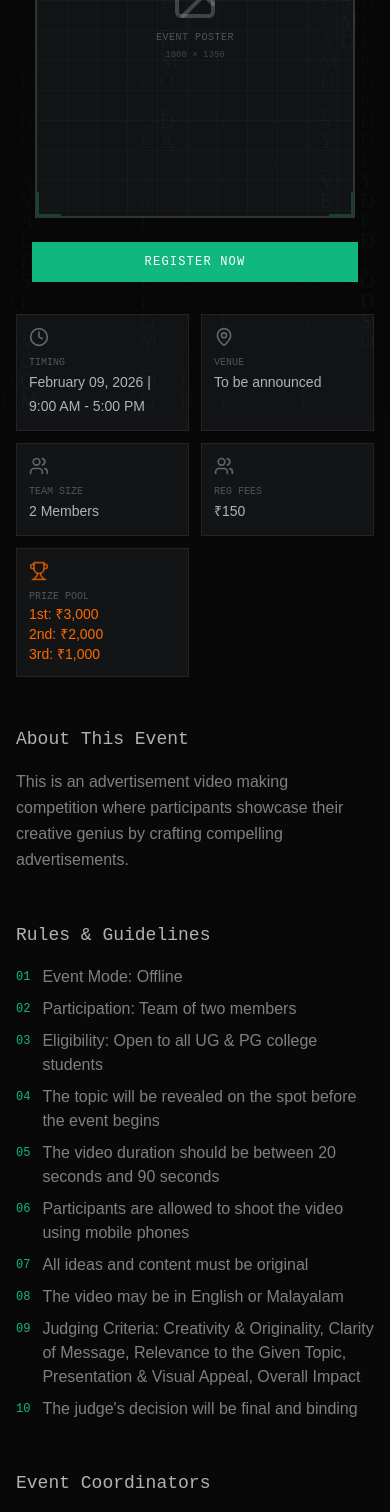
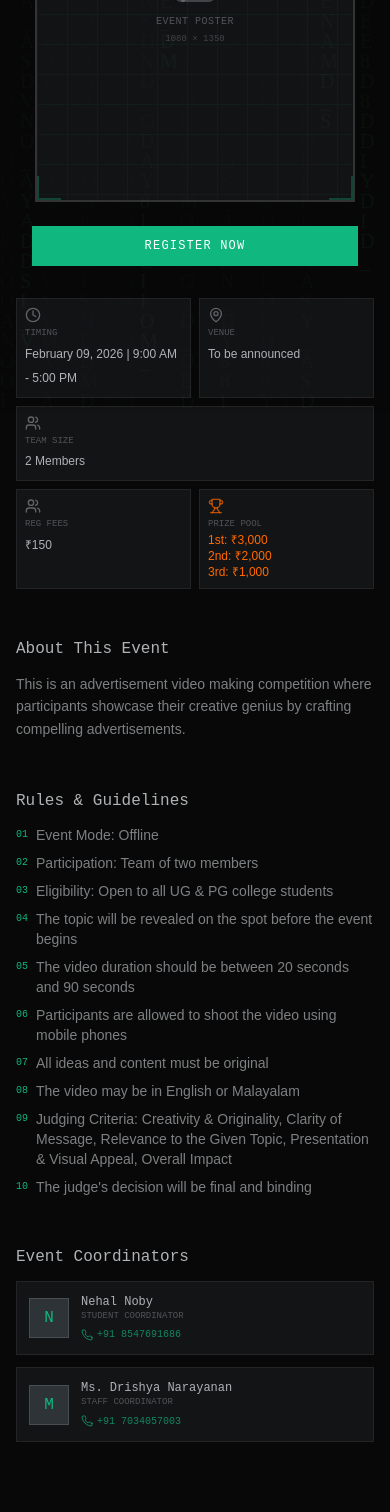
Before and after one commit to Abin-Tomy/envifest_8, a React (Vite) app: page /events/ad-making in a window 390 px wide. Shown: the part 432-1944 px from the top of the page. Built offline with nearby package versions, Linux system fonts and the light colour scheme.

Commit message:
event-details

```diff
--- a/src/data/events.ts
+++ b/src/data/events.ts
@@ -104,7 +104,7 @@ export const events: EventData[] = [
       "Decision of the judge is final and binding"
     ],
     timing: "February 09, 2026 | 9:00 AM - 2:30 PM",
-    venue: "St. Joseph's College (Autonomous), Devagiri",
+    venue: "Jubilee Hall",
     teamSize: "1-4 Members",
     prize: "1st: ₹3,000 | 2nd: ₹2,000",
     registrationFee: "₹300 per team",
@@ -221,15 +221,18 @@ export const events: EventData[] = [
     tagline: "Code to the Beat",
     description: "A unique coding competition where you solve problems while vibing to music. Speed, accuracy, and rhythm combine in this one-of-a-kind challenge.",
     rules: [
-      "Individual participation",
-      "Multiple coding rounds",
-      "Languages: C, C++, Java, Python",
-      "Time-based scoring",
-      "Headphones mandatory"
+      "Participants may compete individually or in teams of 2",
+      "Registration open for all University/College students (UG and PG)",
+      "College ID cards/ID proof are compulsory",
+      "Event runs from 9:00 AM to 12:00 PM (3-hour session)",
+      "Only laptops allowed - Mobile phones, smartwatches & external devices strictly prohibited",
+      "Allowed AI tools: GPT, Gemini, DeepSeek",
+      "No code sharing between teams - Plagiarism leads to immediate disqualification",
+      "All code must be created during the event - Pre-written templates not allowed"
     ],
-    timing: "February 09, 2026 | 9:00 AM - 5:00 PM",
+    timing: "February 09, 2026 | 9:00 AM - 12:00 PM",
     venue: "To be announced",
-    teamSize: "Individual",
+    teamSize: "Individual or 2 Members",
     prize: "1st: ₹2,000 | 2nd: ₹1,000",
     registrationFee: "₹100",
     coordinators: [
--- a/src/pages/EventDetail.tsx
+++ b/src/pages/EventDetail.tsx
@@ -76,19 +76,19 @@ const EventDetail = () => {
             transition={{ duration: 0.6, ease: "easeOut" }}
             className="mb-8"
           >
-            <div className="flex items-center gap-4 mb-4">
-              <div className={`p-4 bg-doom-gunmetal/50 border ${event.theme === "fire" ? "border-doom-orange/30" :
+            <div className="flex items-center gap-3 sm:gap-4 mb-4">
+              <div className={`p-2 sm:p-3 md:p-4 bg-doom-gunmetal/50 border ${event.theme === "fire" ? "border-doom-orange/30" :
                 event.theme === "circuit" ? "border-primary/30" : "border-doom-silver/20"
                 }`}>
-                <IconComponent className={`w-8 h-8 ${event.theme === "fire" ? "text-doom-orange" :
+                <IconComponent className={`w-6 h-6 sm:w-7 sm:h-7 md:w-8 md:h-8 ${event.theme === "fire" ? "text-doom-orange" :
                   event.theme === "circuit" ? "text-primary" : "text-doom-silver"
                   }`} />
               </div>
-              <div>
-                <h1 className="font-orbitron text-3xl md:text-5xl font-bold text-doom-silver">
+              <div className="flex-1 min-w-0">
+                <h1 className="font-orbitron text-xl sm:text-2xl md:text-4xl lg:text-5xl font-bold text-doom-silver break-words">
                   {event.name}
                 </h1>
-                <p className="font-rajdhani text-lg text-primary mt-1">{event.tagline}</p>
+                <p className="font-rajdhani text-sm sm:text-base md:text-lg text-primary mt-1">{event.tagline}</p>
               </div>
             </div>
           </motion.div>
@@ -157,34 +157,34 @@ const EventDetail = () => {
             initial={{ opacity: 0, y: 30 }}
             animate={infoInView ? { opacity: 1, y: 0 } : { opacity: 0, y: 30 }}
             transition={{ duration: 0.6, ease: "easeOut", staggerChildren: 0.1 }}
-            className="grid grid-cols-2 md:grid-cols-5 gap-3 mb-12"
+            className="grid grid-cols-2 sm:grid-cols-3 lg:grid-cols-5 gap-2 sm:gap-3 mb-12"
           >
-            <div className="bg-doom-gunmetal/30 border border-doom-silver/10 p-3">
-              <Clock className="w-5 h-5 text-doom-silver/50 mb-2" />
-              <span className="font-mono text-[10px] text-doom-silver/40 uppercase block">Timing</span>
-              <span className="font-rajdhani text-sm text-doom-silver">{event.timing}</span>
+            <div className="bg-doom-gunmetal/30 border border-doom-silver/10 p-2 sm:p-3">
+              <Clock className="w-4 h-4 sm:w-5 sm:h-5 text-doom-silver/50 mb-1 sm:mb-2" />
+              <span className="font-mono text-[9px] sm:text-[10px] text-doom-silver/40 uppercase block">Timing</span>
+              <span className="font-rajdhani text-xs sm:text-sm text-doom-silver break-words">{event.timing}</span>
             </div>
-            <div className="bg-doom-gunmetal/30 border border-doom-silver/10 p-3">
-              <MapPin className="w-5 h-5 text-doom-silver/50 mb-2" />
-              <span className="font-mono text-[10px] text-doom-silver/40 uppercase block">Venue</span>
-              <span className="font-rajdhani text-sm text-doom-silver">{event.venue}</span>
+            <div className="bg-doom-gunmetal/30 border border-doom-silver/10 p-2 sm:p-3">
+              <MapPin className="w-4 h-4 sm:w-5 sm:h-5 text-doom-silver/50 mb-1 sm:mb-2" />
+              <span className="font-mono text-[9px] sm:text-[10px] text-doom-silver/40 uppercase block">Venue</span>
+              <span className="font-rajdhani text-xs sm:text-sm text-doom-silver break-words">{event.venue}</span>
             </div>
-            <div className="bg-doom-gunmetal/30 border border-doom-silver/10 p-3">
-              <Users className="w-5 h-5 text-doom-silver/50 mb-2" />
-              <span className="font-mono text-[10px] text-doom-silver/40 uppercase block">Team Size</span>
-              <span className="font-rajdhani text-sm text-doom-silver">{event.teamSize}</span>
+            <div className="bg-doom-gunmetal/30 border border-doom-silver/10 p-2 sm:p-3 col-span-2 sm:col-span-1">
+              <Users className="w-4 h-4 sm:w-5 sm:h-5 text-doom-silver/50 mb-1 sm:mb-2" />
+              <span className="font-mono text-[9px] sm:text-[10px] text-doom-silver/40 uppercase block">Team Size</span>
+              <span className="font-rajdhani text-xs sm:text-sm text-doom-silver">{event.teamSize}</span>
             </div>
-            <div className="bg-doom-gunmetal/30 border border-doom-silver/10 p-3">
-              <Users className="w-5 h-5 text-doom-silver/50 mb-2" />
-              <span className="font-mono text-[10px] text-doom-silver/40 uppercase block">Reg Fees</span>
-              <span className="font-rajdhani text-sm text-doom-silver">{event.registrationFee}</span>
+            <div className="bg-doom-gunmetal/30 border border-doom-silver/10 p-2 sm:p-3">
+              <Users className="w-4 h-4 sm:w-5 sm:h-5 text-doom-silver/50 mb-1 sm:mb-2" />
+              <span className="font-mono text-[9px] sm:text-[10px] text-doom-silver/40 uppercase block">Reg Fees</span>
+              <span className="font-rajdhani text-xs sm:text-sm text-doom-silver break-words">{event.registrationFee}</span>
             </div>
-            <div className="bg-doom-gunmetal/30 border border-doom-silver/10 p-3">
-              <Trophy className="w-5 h-5 text-doom-orange/70 mb-2" />
-              <span className="font-mono text-[10px] text-doom-silver/40 uppercase block">Prize Pool</span>
-              <div className="font-rajdhani text-sm text-doom-orange">
+            <div className="bg-doom-gunmetal/30 border border-doom-silver/10 p-2 sm:p-3">
+              <Trophy className="w-4 h-4 sm:w-5 sm:h-5 text-doom-orange/70 mb-1 sm:mb-2" />
+              <span className="font-mono text-[9px] sm:text-[10px] text-doom-silver/40 uppercase block">Prize Pool</span>
+              <div className="font-rajdhani text-xs sm:text-sm text-doom-orange">
                 {event.prize.split('|').map((prize, index) => (
-                  <div key={index}>{prize.trim()}</div>
+                  <div key={index} className="break-words">{prize.trim()}</div>
                 ))}
               </div>
             </div>
@@ -198,8 +198,8 @@ const EventDetail = () => {
             transition={{ duration: 0.6, ease: "easeOut" }}
             className="mb-12"
           >
-            <h2 className="font-orbitron text-lg text-doom-silver mb-4">About This Event</h2>
-            <p className="font-rajdhani text-doom-silver/70 leading-relaxed">
+            <h2 className="font-orbitron text-base sm:text-lg md:text-xl text-doom-silver mb-3 sm:mb-4">About This Event</h2>
+            <p className="font-rajdhani text-sm sm:text-base text-doom-silver/70 leading-relaxed">
               {event.description}
             </p>
           </motion.div>
@@ -212,14 +212,14 @@ const EventDetail = () => {
             transition={{ duration: 0.6, ease: "easeOut" }}
             className="mb-12"
           >
-            <h2 className="font-orbitron text-lg text-doom-silver mb-4">Rules & Guidelines</h2>
-            <ul className="space-y-2">
+            <h2 className="font-orbitron text-base sm:text-lg md:text-xl text-doom-silver mb-3 sm:mb-4">Rules & Guidelines</h2>
+            <ul className="space-y-2 sm:space-y-3">
               {event.rules.map((rule, index) => (
-                <li key={index} className="flex items-start gap-3">
-                  <span className="font-mono text-xs text-primary mt-1">
+                <li key={index} className="flex items-start gap-2 sm:gap-3">
+                  <span className="font-mono text-[10px] sm:text-xs text-primary mt-0.5 sm:mt-1 flex-shrink-0">
                     {String(index + 1).padStart(2, "0")}
                   </span>
-                  <span className="font-rajdhani text-doom-silver/70">{rule}</span>
+                  <span className="font-rajdhani text-sm sm:text-base text-doom-silver/70">{rule}</span>
                 </li>
               ))}
             </ul>
@@ -233,25 +233,25 @@ const EventDetail = () => {
             transition={{ duration: 0.6, ease: "easeOut" }}
             className="mb-12"
           >
-            <h2 className="font-orbitron text-lg text-doom-silver mb-4">Event Coordinators</h2>
-            <div className="grid md:grid-cols-2 gap-4">
+            <h2 className="font-orbitron text-base sm:text-lg md:text-xl text-doom-silver mb-3 sm:mb-4">Event Coordinators</h2>
+            <div className="grid sm:grid-cols-2 gap-3 sm:gap-4">
               {event.coordinators.map((coordinator, index) => (
                 <div
                   key={index}
-                  className="bg-doom-gunmetal/30 border border-doom-silver/10 p-4 flex items-center gap-4"
+                  className="bg-doom-gunmetal/30 border border-doom-silver/10 p-3 sm:p-4 flex items-center gap-3 sm:gap-4"
                 >
-                  <div className="w-12 h-12 bg-doom-gunmetal border border-doom-silver/20 flex items-center justify-center font-orbitron text-primary text-lg">
+                  <div className="w-10 h-10 sm:w-12 sm:h-12 bg-doom-gunmetal border border-doom-silver/20 flex items-center justify-center font-orbitron text-primary text-base sm:text-lg flex-shrink-0">
                     {coordinator.name.charAt(0)}
                   </div>
-                  <div className="flex-1">
-                    <h3 className="font-orbitron text-sm text-doom-silver">{coordinator.name}</h3>
-                    <p className="font-mono text-[10px] text-doom-silver/40 uppercase">{coordinator.role}</p>
+                  <div className="flex-1 min-w-0">
+                    <h3 className="font-orbitron text-xs sm:text-sm text-doom-silver truncate">{coordinator.name}</h3>
+                    <p className="font-mono text-[9px] sm:text-[10px] text-doom-silver/40 uppercase">{coordinator.role}</p>
                     <a
                       href={`tel:${coordinator.phone}`}
                       className="flex items-center gap-1 text-primary/70 hover:text-primary transition-colors mt-1"
                     >
-                      <Phone className="w-3 h-3" />
-                      <span className="font-mono text-xs">{coordinator.phone}</span>
+                      <Phone className="w-3 h-3 flex-shrink-0" />
+                      <span className="font-mono text-[10px] sm:text-xs">{coordinator.phone}</span>
                     </a>
                   </div>
                 </div>
```
